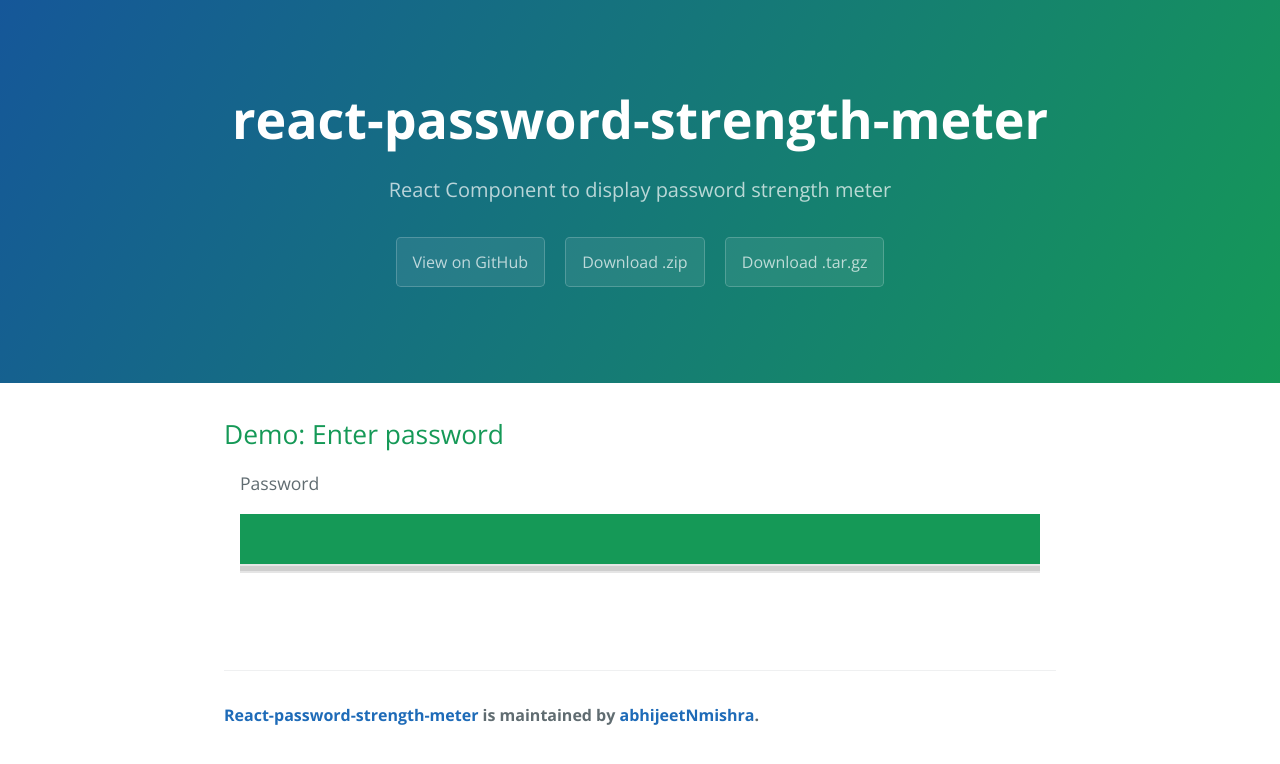
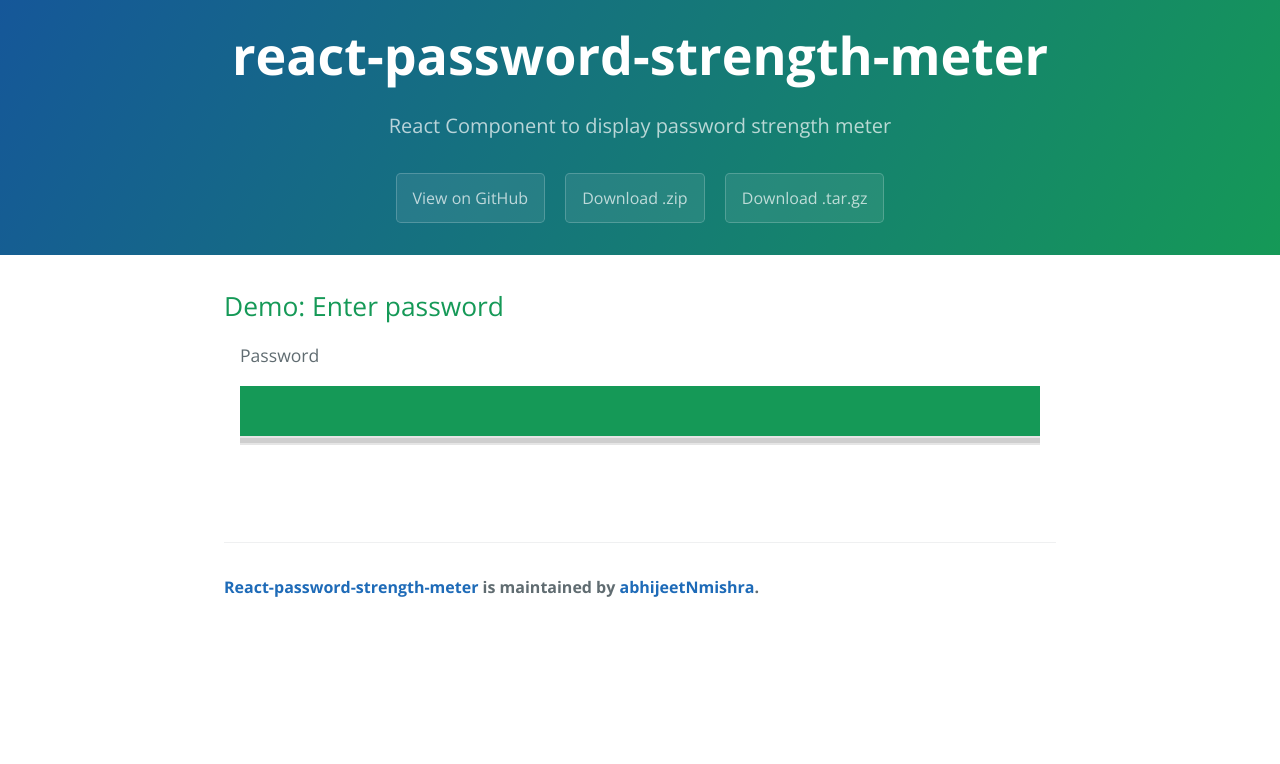
Before and after one commit to abhijeetNmishra/react-password-strength-meter, a plain HTML site: page index.html in a window 1280 px wide. Drawn offline with nearby package versions, Linux system fonts and the light colour scheme.

Commit message:
updated demo page style

```diff
--- a/stylesheets/stylesheet.css
+++ b/stylesheets/stylesheet.css
@@ -61,7 +61,7 @@
 
 @media screen and (min-width: 64em) {
   .page-header {
-    padding: 5rem 6rem; } }
+    padding: 1rem 2rem; } }
 
 @media screen and (min-width: 42em) and (max-width: 64em) {
   .page-header {
```
